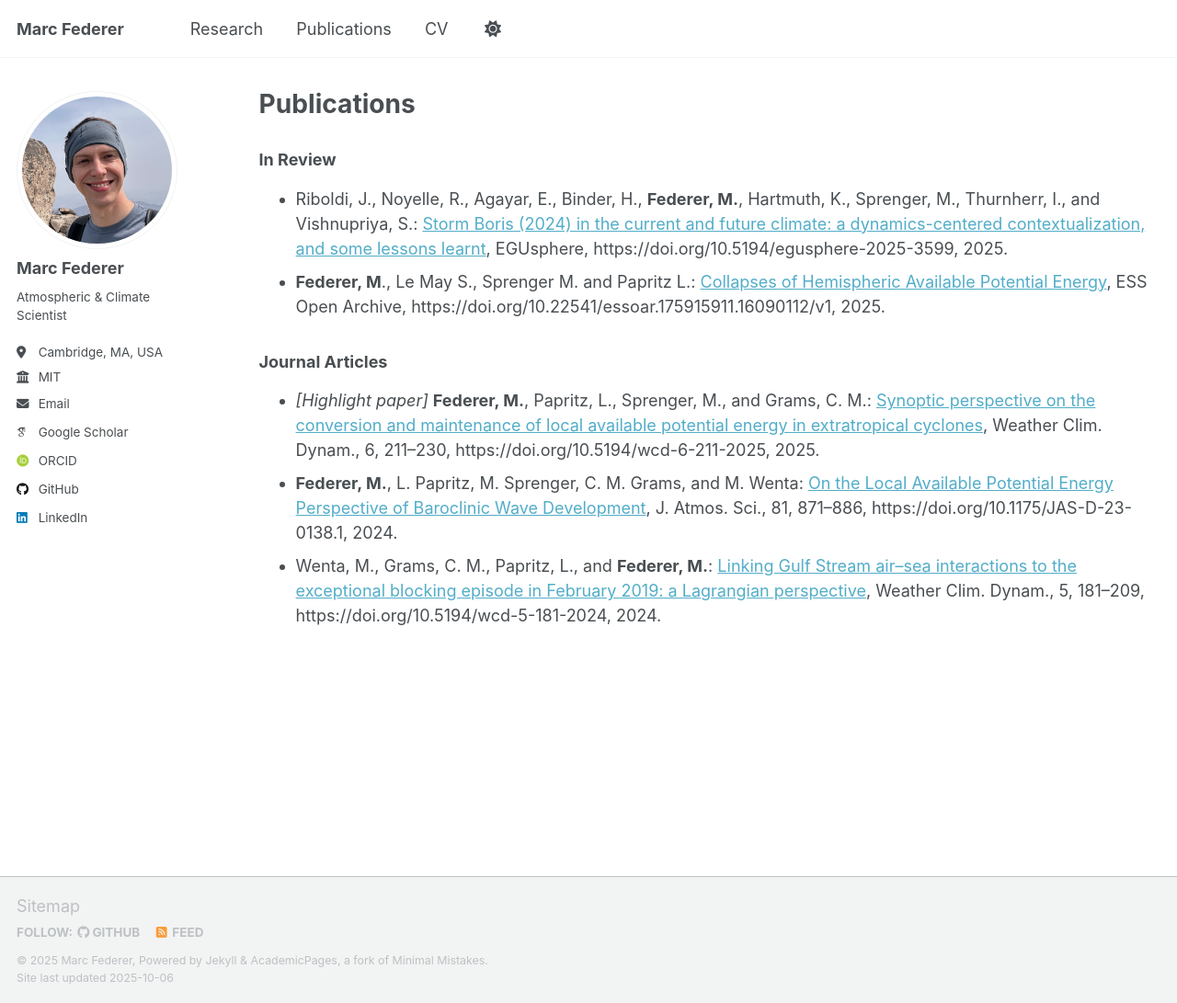
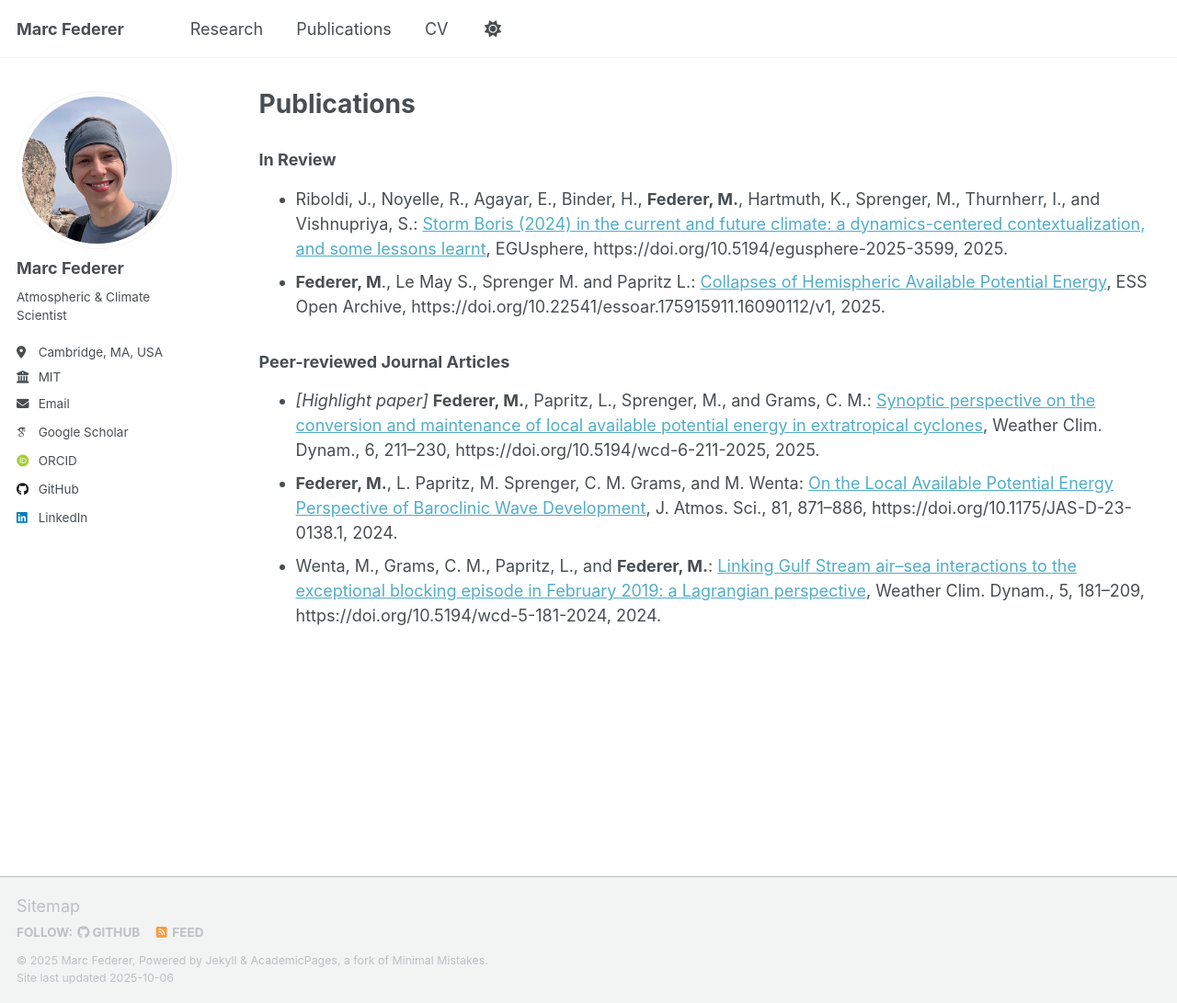
Before and after one commit to marcfederer/marcfederer.github.io, a Jekyll site: the page built from _pages/publications.md, in a window 1280 px wide and 1091 px high. Shown: the whole window at 92% size. Built offline with Jekyll 4.4.1, drawn with Linux system fonts in a browser that asks for light colours; some web fonts are replaced; a script that is not in the unit is left out.

Commit message:
Update publication section headings and entries

```diff
--- a/_pages/publications.md
+++ b/_pages/publications.md
@@ -9,7 +9,7 @@ author_profile: true
 * Riboldi, J., Noyelle, R., Agayar, E., Binder, H., **Federer, M.**, Hartmuth, K., Sprenger, M., Thurnherr, I., and Vishnupriya, S.: [Storm Boris (2024) in the current and future climate: a dynamics-centered contextualization, and some lessons learnt](https://doi.org/10.5194/egusphere-2025-3599), EGUsphere, https://doi.org/10.5194/egusphere-2025-3599, 2025.
 * **Federer, M**., Le May S., Sprenger M. and Papritz L.: [Collapses of Hemispheric Available Potential Energy](https://doi.org/10.22541/essoar.175915911.16090112/v1), ESS Open Archive, https://doi.org/10.22541/essoar.175915911.16090112/v1, 2025.
 
-### Journal Articles
+### Peer-reviewed Journal Articles
 * *\[Highlight paper\]* **Federer, M.**, Papritz, L., Sprenger, M., and Grams, C. M.: [Synoptic perspective on the conversion and maintenance of local available potential energy in extratropical cyclones](https://doi.org/10.5194/wcd-6-211-2025), Weather Clim. Dynam., 6, 211–230, https://doi.org/10.5194/wcd-6-211-2025, 2025.
 * **Federer, M.**, L. Papritz, M. Sprenger, C. M. Grams, and M. Wenta: [On the Local Available Potential Energy Perspective of Baroclinic Wave Development](https://doi.org/10.1175/JAS-D-23-0138.1), J. Atmos. Sci., 81, 871–886, https://doi.org/10.1175/JAS-D-23-0138.1, 2024.
 * Wenta, M., Grams, C. M., Papritz, L., and **Federer, M.**: [Linking Gulf Stream air–sea interactions to the exceptional blocking episode in February 2019: a Lagrangian perspective](https://doi.org/10.5194/wcd-5-181-2024), Weather Clim. Dynam., 5, 181–209, https://doi.org/10.5194/wcd-5-181-2024, 2024.
```
